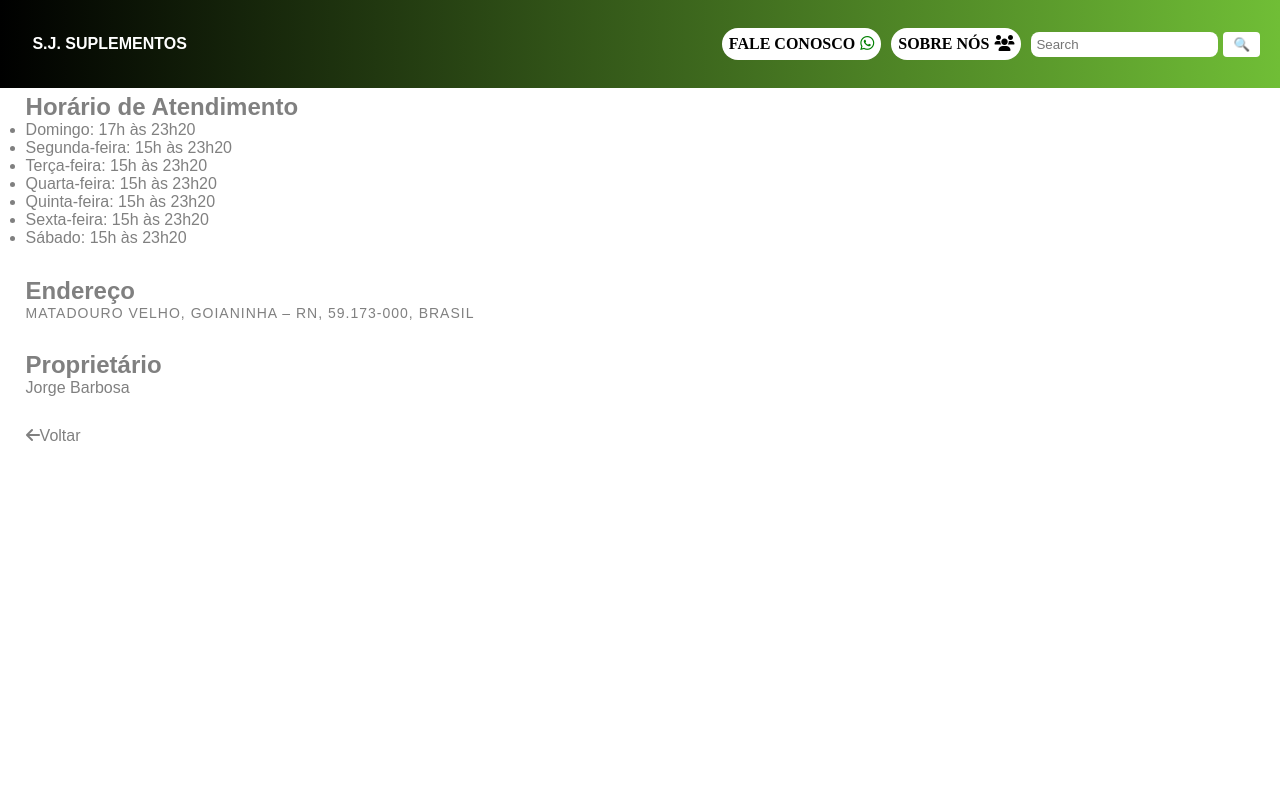
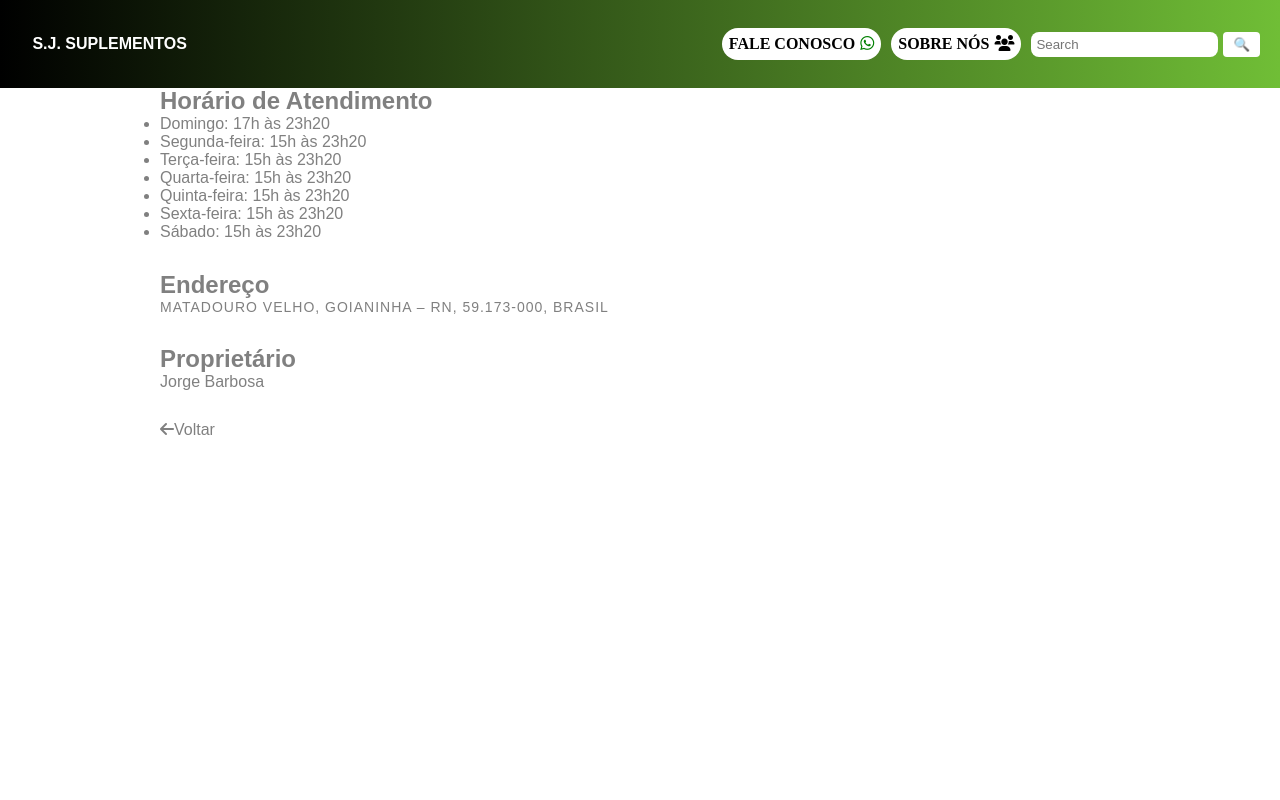
Before and after one commit to JoaoVictorCarvalho89/Sao_Jorge_Suplementos, a Django app: page /SobreNos/ in a window 1280 px wide. Run offline with Django 5.2, Linux system fonts and the light colour scheme.

Commit message:
Analisando os arquivos para viabilizar a responsividade.

```diff
--- a/Projeto_SJ_Suplementos/core/static/CSS/dashboard.css
+++ b/Projeto_SJ_Suplementos/core/static/CSS/dashboard.css
@@ -1,3 +1,4 @@
+
 .main-content strong p{
     color: var(--text_color3);
 }
--- a/Projeto_SJ_Suplementos/core/static/CSS/sobre_nos.css
+++ b/Projeto_SJ_Suplementos/core/static/CSS/sobre_nos.css
@@ -1,6 +1,15 @@
+main{
+
+    min-width: 300px;
+    max-width: 1000px;
+    margin: auto;
+
+}
+
 main .conteiner{
     margin-left: 2%;
     margin-top: 2%;
+
 }
 
 main .conteiner h1 {
--- a/Projeto_SJ_Suplementos/core/urls.py
+++ b/Projeto_SJ_Suplementos/core/urls.py
@@ -8,7 +8,7 @@ from .views import forms, login, recuperar_senha, dashboard, forms_base #Formul
 from .views import produto_cadastro, produto_editar, produto_remover #Crud de Produtos
 from .views import fornecedores, fornecedor_cadastro, fornecedor_editar, fornecedor_remover #Crud de Fornecedores
 from .views import cabecalho, footer, main, barra_lateral #Elementos de Layout
-from .views import categorias, areas, area_cadastro, area_remover, area_editar, publicos, publico_cadastro, publico_editar, publico_remover, instrutores, instrutor_cadastro, instrutor_editar, instrutor_remover # Páginas de Bruno GGomes
+from .views import categorias, areas, area_cadastro, area_remover, area_editar, publicos, publico_cadastro, publico_editar, publico_remover, instrutores, instrutor_cadastro, instrutor_editar, instrutor_remover # Páginas de Bruno Gomes
 
 urlpatterns = [
 
```
